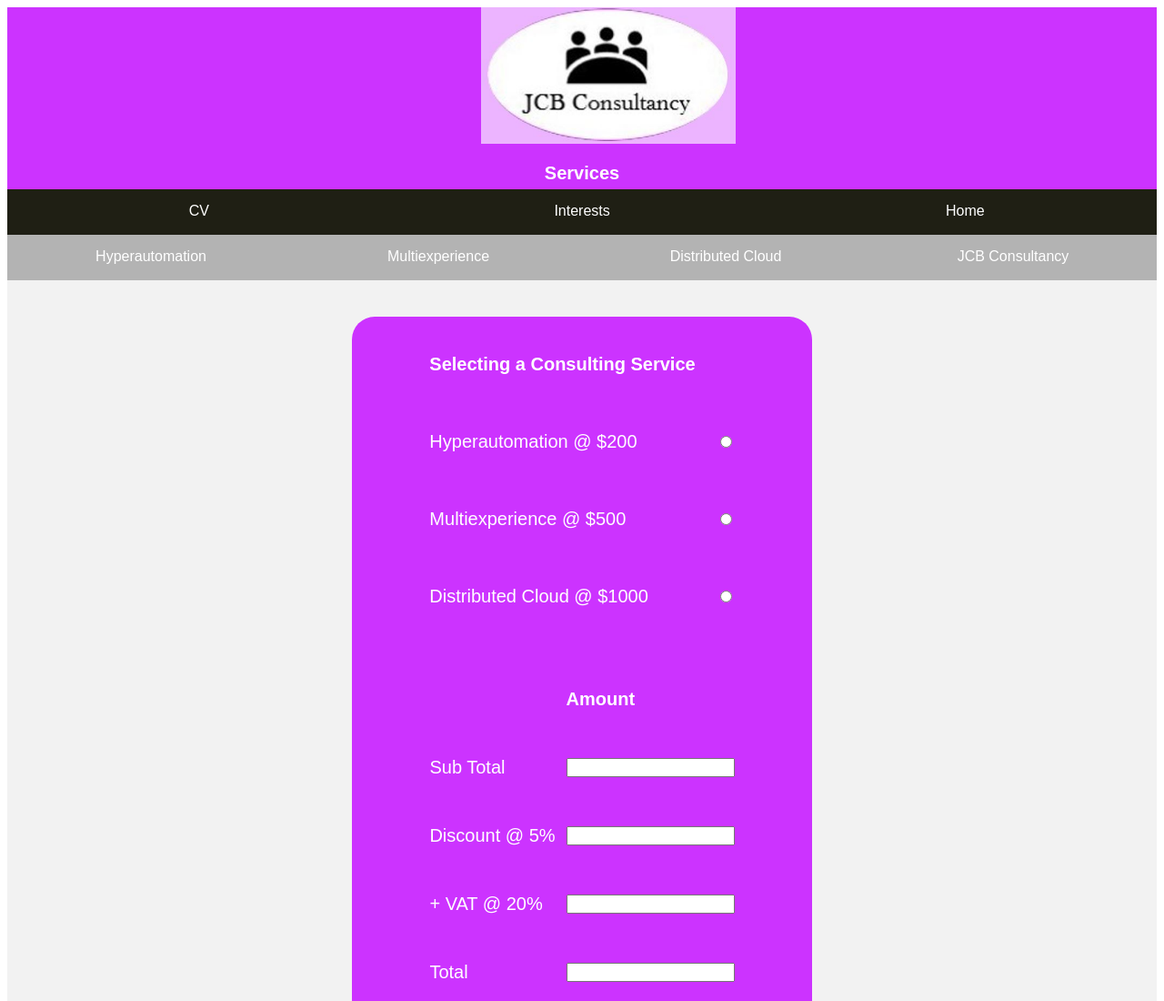
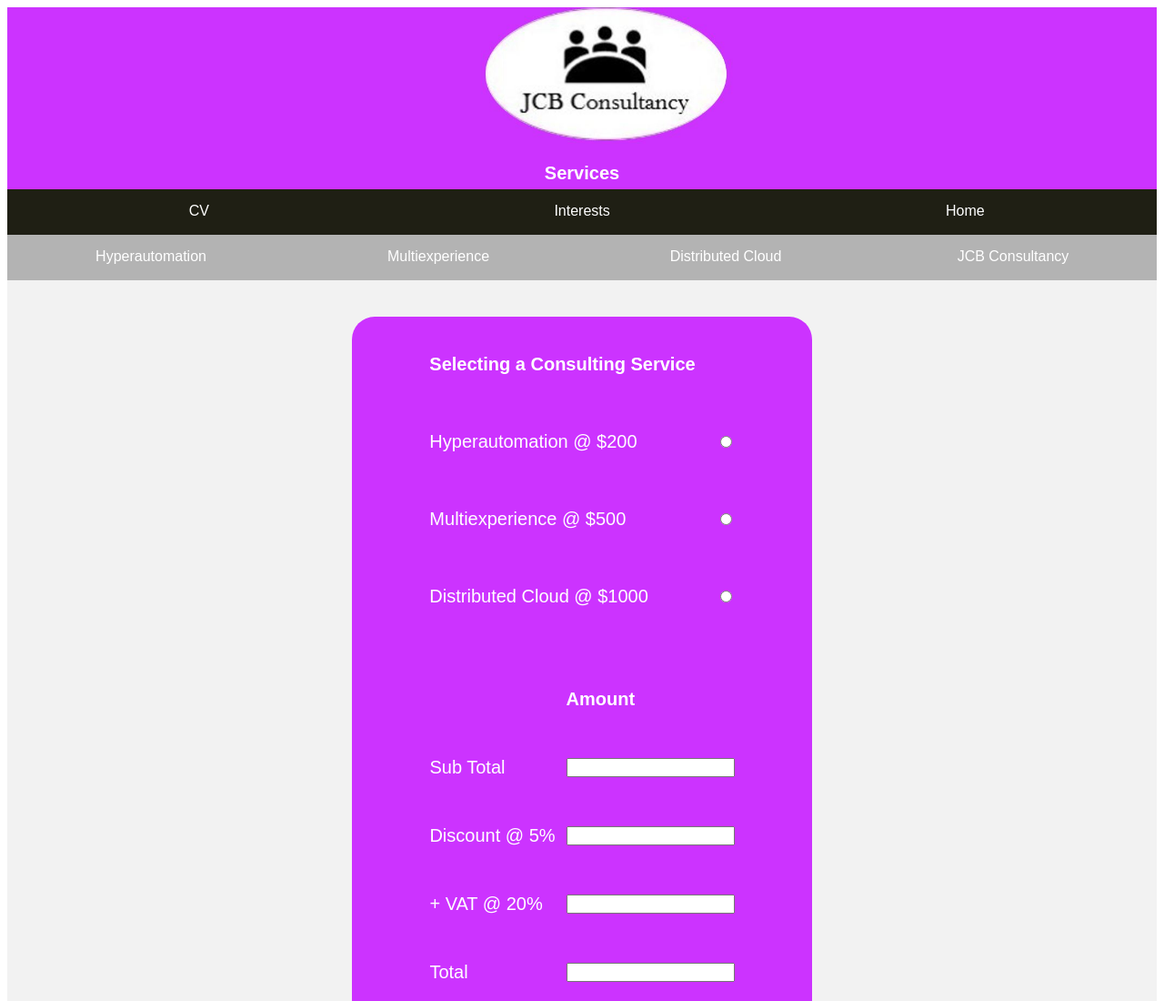
Before and after one commit to 119372976/119372976.github.io, a plain HTML site: page ebus1.html in a window 1280 px wide. Shown: the top 1100 px of the page at 91% size. Drawn offline with Linux system fonts and the light colour scheme.

Commit message:
Update ebus1.html

```diff
--- a/ebus1.html
+++ b/ebus1.html
@@ -84,7 +84,7 @@
 
 		<div class="header">
 
-			<img src="jcb-icon.JPG" style="margin-left: 41.25%; height: 150px">
+			<img src="jcb-icon1.JPG" style="margin-left: 41.25%; height: 150px">
 
             <h2> Services </h2>
 
```
